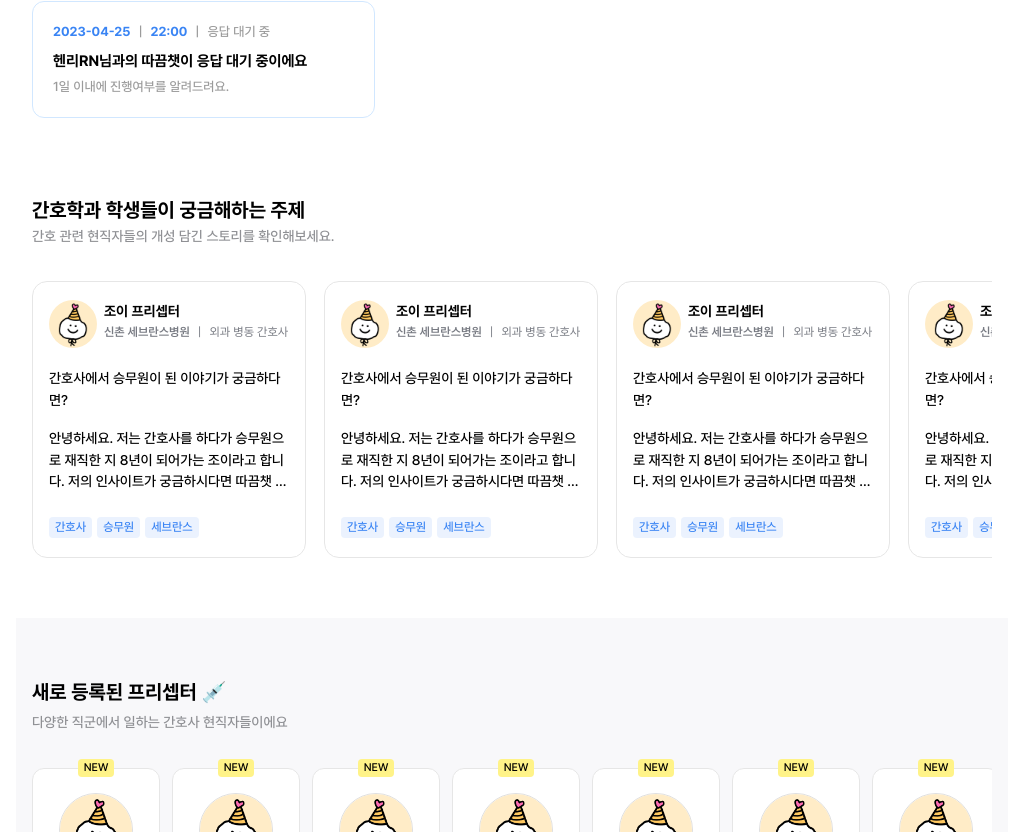
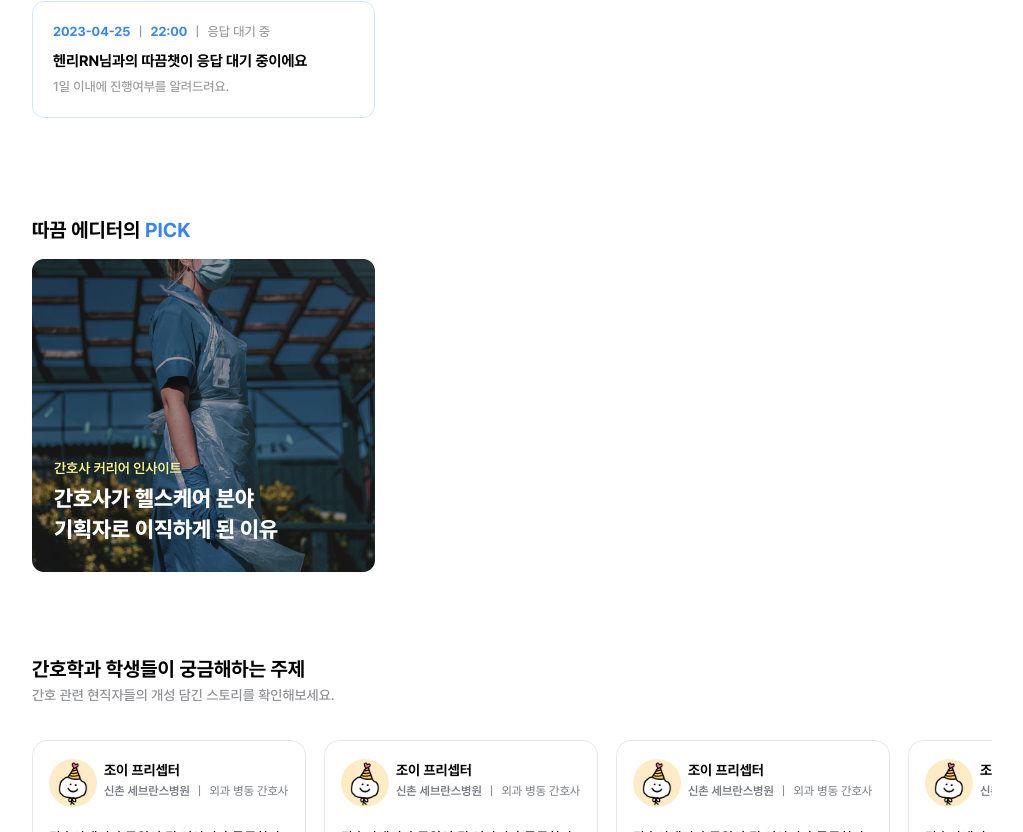
Before and after one commit to DDA-KKM/DDAKKM-REACT, a React (Create React App) app: page / in a window 1280 px wide. Shown: the part 411-1243 px from the top of the page, without its empty margins (128-1151 px from the left). Built offline with nearby package versions, Linux system fonts and the light colour scheme.

Commit message:
feat: 에디터 픽 영역 완성

```diff
--- /dev/null
+++ b/src/pages/MainPage/Components/Article.style.ts
@@ -0,0 +1,29 @@
+import styled from "styled-components";
+
+export const ArticleContainer = styled.section`
+  padding: 36px 16px 60px 16px;
+  width: 100%;
+  max-width: 992px;
+`;
+
+export const ArticleHeader = styled.div`
+  font-weight: 700;
+  font-size: 20px;
+  line-height: 42px;
+  text-align: left;
+  margin-bottom: 8px;
+  em {
+    color: #3984f4;
+  }
+`;
+
+export const Thumbnail = styled.div`
+  width: 343px;
+  height: 313px;
+
+  img {
+    width: 343px;
+    height: 313px;
+    object-fit: cover;
+  }
+`;
--- /dev/null
+++ b/src/pages/MainPage/Components/Article.tsx
@@ -0,0 +1,17 @@
+import * as S from "./Article.style";
+import THUMB from "../../../assets/Editor54.png";
+
+function Article() {
+  return (
+    <S.ArticleContainer>
+      <S.ArticleHeader>
+        따끔 에디터의 <em>PICK</em>
+      </S.ArticleHeader>
+      <S.Thumbnail>
+        <img src={THUMB} alt="썸네일" />
+      </S.Thumbnail>
+    </S.ArticleContainer>
+  );
+}
+
+export default Article;
--- a/src/pages/MainPage/index.tsx
+++ b/src/pages/MainPage/index.tsx
@@ -1,3 +1,4 @@
+import Article from "./Components/Article";
 import Banner from "./Components/Banner";
 import Chat from "./Components/Chat";
 import NewRN from "./Components/NewRN";
@@ -19,6 +20,7 @@ function MainPage() {
       <Search />
       <Banner />
       <Chat />
+      <Article />
       <TopicList />
       <NewRN />
     </Container>
```
Also changed, not shown: src/assets/Editor54.png (added), src/assets/editor5.png (added).
